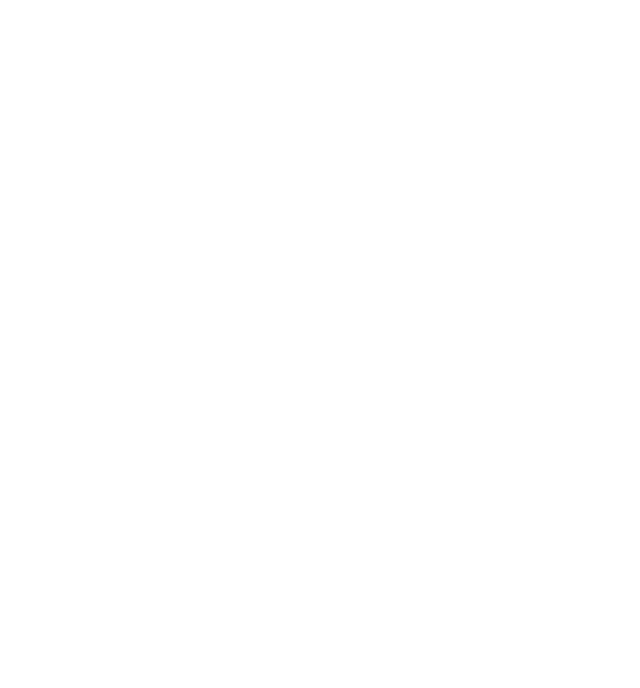
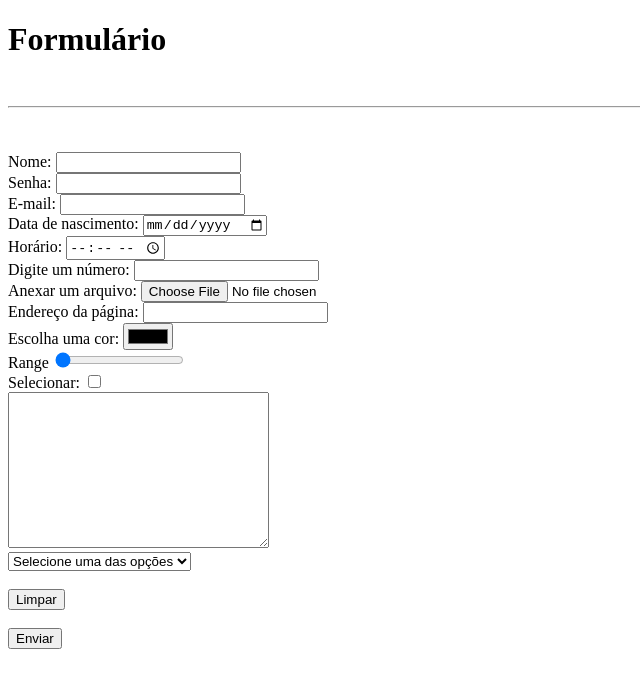
Before and after one commit to HachiSquirrel/Web_Front_End_Ada_Tech, a plain HTML site: page estudos_html/formulario.html in a window 1280 px wide. Shown: the whole page, without its empty margins (0-640 px from the left). Drawn offline with Linux system fonts and the light colour scheme.

Commit message:
update 2.6

```diff
--- a/estudos_html/formulario.html
+++ b/estudos_html/formulario.html
@@ -9,7 +9,98 @@
 
 <body>
     <main>
-        <form>
+        <h1>Formulário</h1>
+        <br>
+        <hr>
+        <br><br>
+        <form action="" method="get">
+            <!-- input é uma tag cheia de atributos -->
+            <div>
+                <label for="texto">Nome:</label>
+                <!-- <input type="text" id="texto" placeholder="Digite o seu nome..."> -->
+                <!-- <input type="text" id="texto" value="Nana"> texto inicial -->
+                <input type="text" id="texto" name="nome">
+            </div>
+
+            <div>
+                <label for="senha">Senha:</label>
+                <input type="password" id="senha" name="senha">
+            </div>
+
+            <div>
+                <label for="email">E-mail:</label>
+                <input type="email" id="email" name="email">
+            </div>
+
+            <div>
+                <label for="data">Data de nascimento:</label>
+                <input type="date" id="data" name="data">
+            </div>
+
+            <div>
+                <label for="hora">Horário:</label>
+                <input type="time" id="hora" name="hora">
+            </div>
+
+            <div>
+                <label for="numero">Digite um número:</label>
+                <input type="number" id="numero" name="numero">
+            </div>
+
+            <div>
+                <label for="arquivo">Anexar um arquivo:</label>
+                <input type="file" name="arquivo" id="arquivo">
+            </div>
+
+            <div>
+                <label for="pagina">Endereço da página:</label>
+                <input type="url" name="pagina" id="pagina">
+            </div>
+
+            <div>
+                <label for="cor">Escolha uma cor:</label>
+                <input type="color" name="cor" id="cor">
+            </div>
+
+            <div>
+                <label for="range">Range</label>
+                <input type="range" name="range" id="range" value="100" max="200" min="100">
+            </div>
+
+            <div>
+                <label for="selecionar">Selecionar:</label>
+                <input type="checkbox" name="selecionar" id="selecionar">
+            </div>
+
+            <div>
+                <textarea name="bio" id="bio" cols="30" rows="10"></textarea>
+            </div>
+
+            <div>
+                <select name="select" id="select">
+                    <option value="selecione" disabled selected>Selecione uma das opções</option>
+                    <option value="receita">Receita</option>
+                    <option value="despesa">Despesa</option>
+                    <option value="tranferencia">Transferência</option>
+                </select>
+            </div>
+
+            </div>
+
+            <br>
+
+            <div>
+                <label for="limpar"></label>
+                <input type="reset" name="limpar" id="limpar" value="Limpar">
+            </div>
+
+            <br>
+
+            <div>
+                <label for="submeter"></label>
+                <input type="submit" name="submeter" id="submeter" value="Enviar">
+                <!-- envia o formulário através do action -->
+            </div>
 
         </form>
     </main>
```
